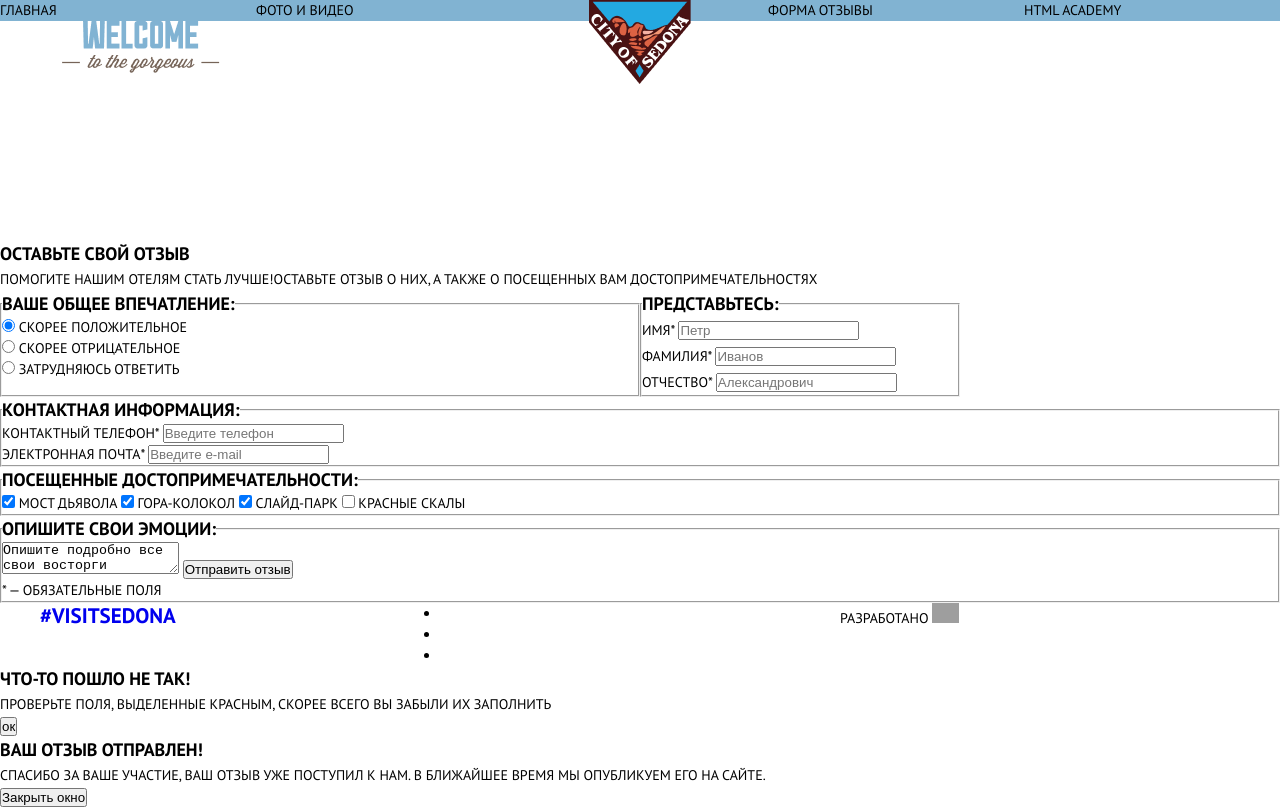
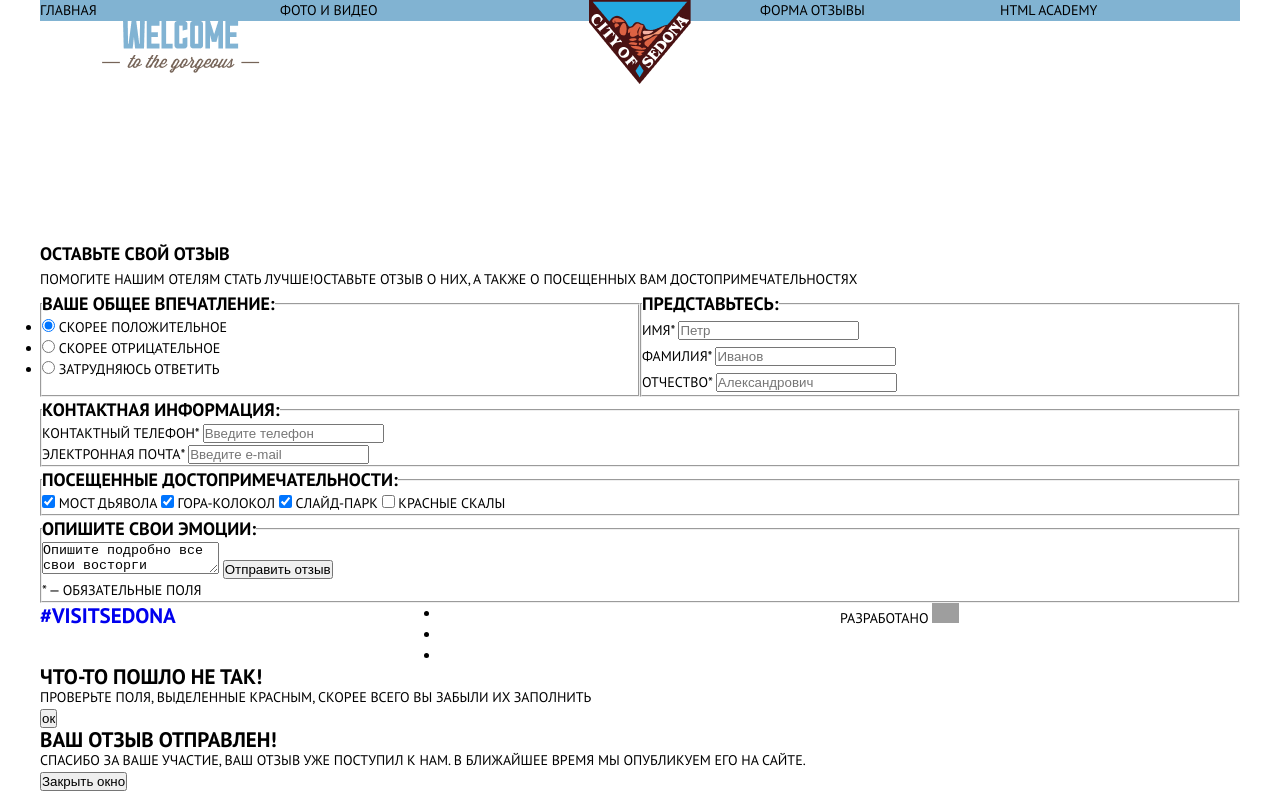
Before and after one commit to htmlacademy-adaptive/261703-sedona-21, a plain HTML site: page 14/form.html in a window 1280 px wide. Drawn offline with Linux system fonts and the light colour scheme; grey boxes are pictures that could not be loaded.

Commit message:
:heavy_check_mark: Сборка #14

```diff
--- a/14/css/style.css
+++ b/14/css/style.css
@@ -89,18 +89,12 @@ img {
     display: none; } }
 
 @media (min-width: 768px) {
-  .page-form-main {
+  .page-form {
     display: grid;
     grid-template-columns: 25% 25% 25% 25%;
-    grid-template-areas: "a a a a" "b b b b" "e e c c" "d d d d" "f f f f" "g g g g"; } }
+    grid-template-areas: "e e c c" "d d d d" "f f f f" "g g g g"; } }
 
-.welcome {
-  grid-area: a; }
-
-.reviews {
-  grid-area: b; }
-
-.sign__form {
+.sign {
   grid-area: c; }
 
 .contacts-info {
--- a/14/form.html
+++ b/14/form.html
@@ -2,11 +2,12 @@
 <html lang="ru">
 <head>
   <meta charset="UTF-8">
-  <title>Title</title>
+  <title>HTML Academy: Седона</title>
   <link href="css/style.css" rel="stylesheet">
   <base href="https://htmlacademy-adaptive.github.io/261703-sedona-21/14/">
 </head>
 <body class="page__body">
+<div class="wrapper">
   <header class="header">
     <a class="header__logo">
       <img src="img/logo.png" width="102" height="84" alt="Логотип">
@@ -51,7 +52,6 @@
     <form class="page-form">
       <fieldset class="sign">
         <legend class="sign__title">Представьтесь:</legend>
-        <form action="https://echo.htmlacademy.ru" class="sign__form" method="post">
           <div class="sign__item">
             <label for="sign__name">Имя*</label>
             <input id="sign__name" name="name" placeholder="Петр" type="text">
@@ -64,7 +64,6 @@
             <label for="sign__middle">Отчество*</label>
             <input id="sign__middle" name="middle" placeholder="Александрович" type="text">
           </div>
-        </form>
       </fieldset>
 
       <fieldset class="contacts-info">
@@ -124,8 +123,6 @@
         <p class="emotion-form__field">* — обязательные поля</p>
       </fieldset>
     </form>
-    </fieldset>
-    </form>
   </main>
 
   <footer class="footer">
@@ -154,24 +151,23 @@
       </div>
     </div>
   </footer>
-
-<section class="failure-modal-window-hidden">
-  <div class="failure-modal-window-hidden__wrapper">
-    <h2 class="failure-modal-window-hidden__title">Что-то пошло не так!</h2>
-    <p class="failure-modal-window-hidden__text">Проверьте поля, выделенные красным, скорее всего вы
+  <section class="modal-window-hidden">
+    <div class="modal-window-hidden__wrapper">
+      <h2 class="modal-window-hidden__title">Что-то пошло не так!</h2>
+      <p class="modal-window-hidden__text">Проверьте поля, выделенные красным, скорее всего вы
         забыли их заполнить</p>
-    <button class="failure-modal-window-hidden__button">ок</button>
+      <button class="modal-window-hidden__button">ок</button>
     </div>
   </section>
 
-<section class="success-modal-window-hidden">
-  <div class="success-modal-window-hidden__wrapper">
-    <h2 class="success-modal-window-hidden__title">Ваш отзыв отправлен!</h2>
-    <p class="success-modal-window-hidden__text">Спасибо за ваше участие, ваш отзыв уже поступил к нам.
+  <section class="modal-window-hidden success">
+    <div class="success__wrapper">
+      <h2 class="success__title">Ваш отзыв отправлен!</h2>
+      <p class="success__text">Спасибо за ваше участие, ваш отзыв уже поступил к нам.
         В ближайшее время мы опубликуем его на сайте.</p>
-    <button class="success-modal-window-hidden__button">Закрыть окно</button>
+      <button class="success__button">Закрыть окно</button>
     </div>
   </section>
-
+</div>
 </body>
 </html>
```
Also changed, not shown: 1 other file. Lines whose indentation alone changed are shown as unchanged.
